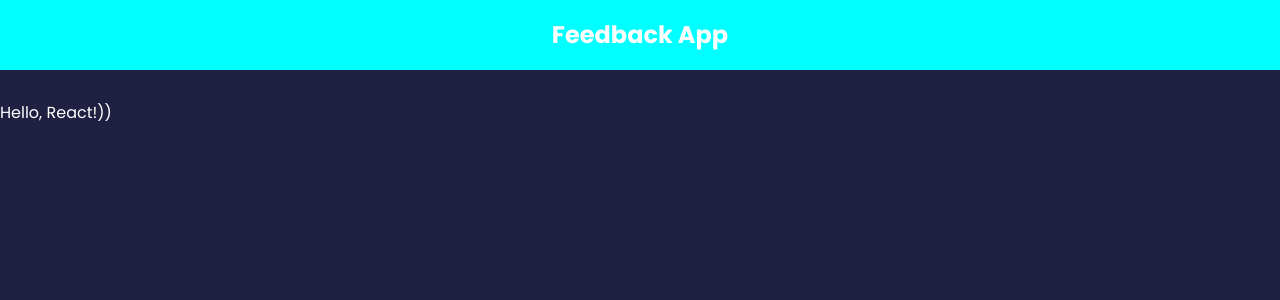
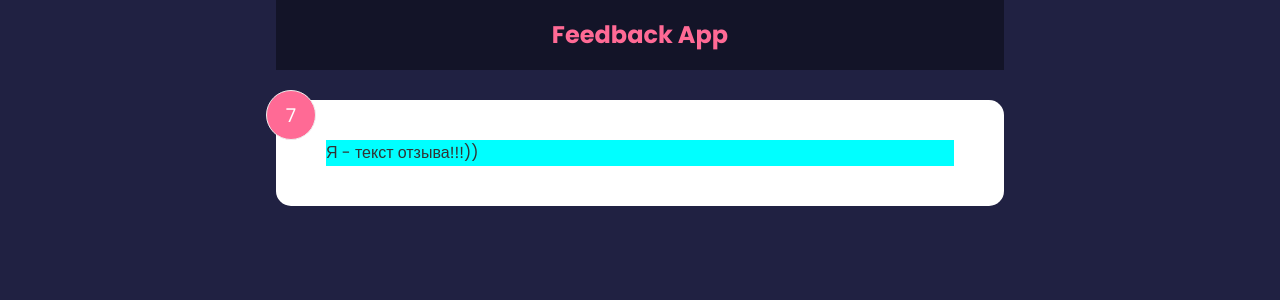
Before and after one commit to abr-ya/react-feedback, a React (Create React App) app: page / in a window 1280 px wide. Shown: the top 300 px of the page. Built offline with nearby package versions, Linux system fonts and the light colour scheme.

Commit message:
Add Item component

```diff
--- a/public/index.html
+++ b/public/index.html
@@ -6,9 +6,8 @@
     <meta name="viewport" content="width=device-width, initial-scale=1" />
     <meta
       name="description"
-      content="Web site created using create-react-app"
+      content="Feedback App with CRA and styled-components"
     />
-    <link rel="manifest" href="%PUBLIC_URL%/manifest.json" />
     <title>React Feedback App</title>
   </head>
   <body>
--- a/src/App.jsx
+++ b/src/App.jsx
@@ -1,10 +1,11 @@
 import Header from './components/Header';
+import Item from './components/Item';
 
 function App() {
   return (
     <div className="App">
       <Header />
-      Hello, React!))
+      <Item />
     </div>
   );
 }
--- a/src/components/Header.jsx
+++ b/src/components/Header.jsx
@@ -1,12 +1,12 @@
-import { StyledHeader } from './styled/Header.styled';
+import { StyledHeader, Container } from './styled/Model.styled';
 
 function Header() {
   return (
-    <StyledHeader>
-      <div className="container">
+    <Container>
+      <StyledHeader>
         <h2>Feedback App</h2>
-      </div>
-    </StyledHeader>
+      </StyledHeader>
+    </Container>
   );
 }
 
--- /dev/null
+++ b/src/components/Item.jsx
@@ -0,0 +1,19 @@
+import { useState } from 'react';
+import { StyledItem, BlockNum, BlockText } from './styled/Item.styled';
+import { Container } from './styled/Model.styled';
+
+function Item() {
+  const [rating] = useState(7);
+  const [text] = useState('Я - текст отзыва!!!))');
+
+  return (
+    <Container>
+      <StyledItem>
+        <BlockNum>{rating}</BlockNum>
+        <BlockText>{text}</BlockText>
+      </StyledItem>
+    </Container>
+  );
+}
+
+export default Item;
--- a/src/components/styled/Header.styled.jsx
+++ /dev/null
@@ -1,6 +0,0 @@
-import styled from 'styled-components';
-
-// eslint-disable-next-line import/prefer-default-export
-export const StyledHeader = styled.header`
-  background-color: aqua;
-`;
--- /dev/null
+++ b/src/components/styled/Item.styled.jsx
@@ -0,0 +1,45 @@
+import styled from 'styled-components/macro';
+
+export const StyledItem = styled.div`
+  background-color: #fff;
+  color: #333;
+  border-radius: 15px;
+  padding: 40px 50px;
+  margin: 20px 0;
+  position: relative;
+`;
+
+export const BlockNum = styled.div`
+  background: #ff6a95;
+  color: #fff;
+  position: relative;
+  width: 50px;
+  height: 50px;
+  padding: 10px;
+  text-align: center;
+  border-radius: 50%;
+  font-size: 19px;
+  border: 1px #eee solid;
+  transition: 0.3s;
+  position: absolute;
+  top: -10px;
+  left: -10px;
+`;
+
+export const BlockText = styled.div`
+  background-color: aqua;
+`;
+
+/** *
+.card.reverse {
+  background-color: rgba(0, 0, 0, 0.4);
+  color: #fff;
+}
+
+.card h2 {
+  font-size: 22px;
+  font-weight: 600;
+  text-align: center;
+}
+
+** */
--- /dev/null
+++ b/src/components/styled/Model.styled.jsx
@@ -0,0 +1,19 @@
+import styled from 'styled-components/macro';
+
+export const Container = styled.div`
+  max-width: 768px;
+  margin: auto;
+  padding: 0 20px;
+`;
+
+export const StyledHeader = styled.header`
+  background-color: rgba(0,0,0,0.4);
+  color: #ff6a95;
+  height: 70px;
+  width: 100%;
+  display: flex;
+  justify-content: space-between;
+  align-items: center;
+  justify-content: center;
+  margin-bottom: 30px;
+`;
--- a/src/index.css
+++ b/src/index.css
@@ -17,41 +17,6 @@ ul {
   list-style: none;
 }
 
-.container {
-  max-width: 768px;
-  margin: auto;
-  padding: 0 20px;
-}
-
-header {
-  height: 70px;
-  width: 100%;
-  display: flex;
-  justify-content: space-between;
-  align-items: center;
-  margin-bottom: 30px;
-}
-
-.card {
-  background-color: #fff;
-  color: #333;
-  border-radius: 15px;
-  padding: 40px 50px;
-  margin: 20px 0;
-  position: relative;
-}
-
-.card.reverse {
-  background-color: rgba(0, 0, 0, 0.4);
-  color: #fff;
-}
-
-.card h2 {
-  font-size: 22px;
-  font-weight: 600;
-  text-align: center;
-}
-
 .rating {
   display: flex;
   align-items: center;
@@ -59,8 +24,8 @@ header {
   margin: 30px 0 40px;
 }
 
-.rating li,
-.num-display {
+// num-display
+.rating li {
   position: relative;
   background: #f4f4f4;
   width: 50px;
@@ -85,8 +50,9 @@ header {
   cursor: pointer;
 }
 
+//num-display
 .rating li:hover,
-.num-display {
+ {
   background: #ff6a95;
   color: #fff;
 }
@@ -123,12 +89,6 @@ input:focus {
   display: flex;
   justify-content: space-between;
   align-items: center;
-}
-
-.num-display {
-  position: absolute;
-  top: -10px;
-  left: -10px;
 }
 
 .close,
```
